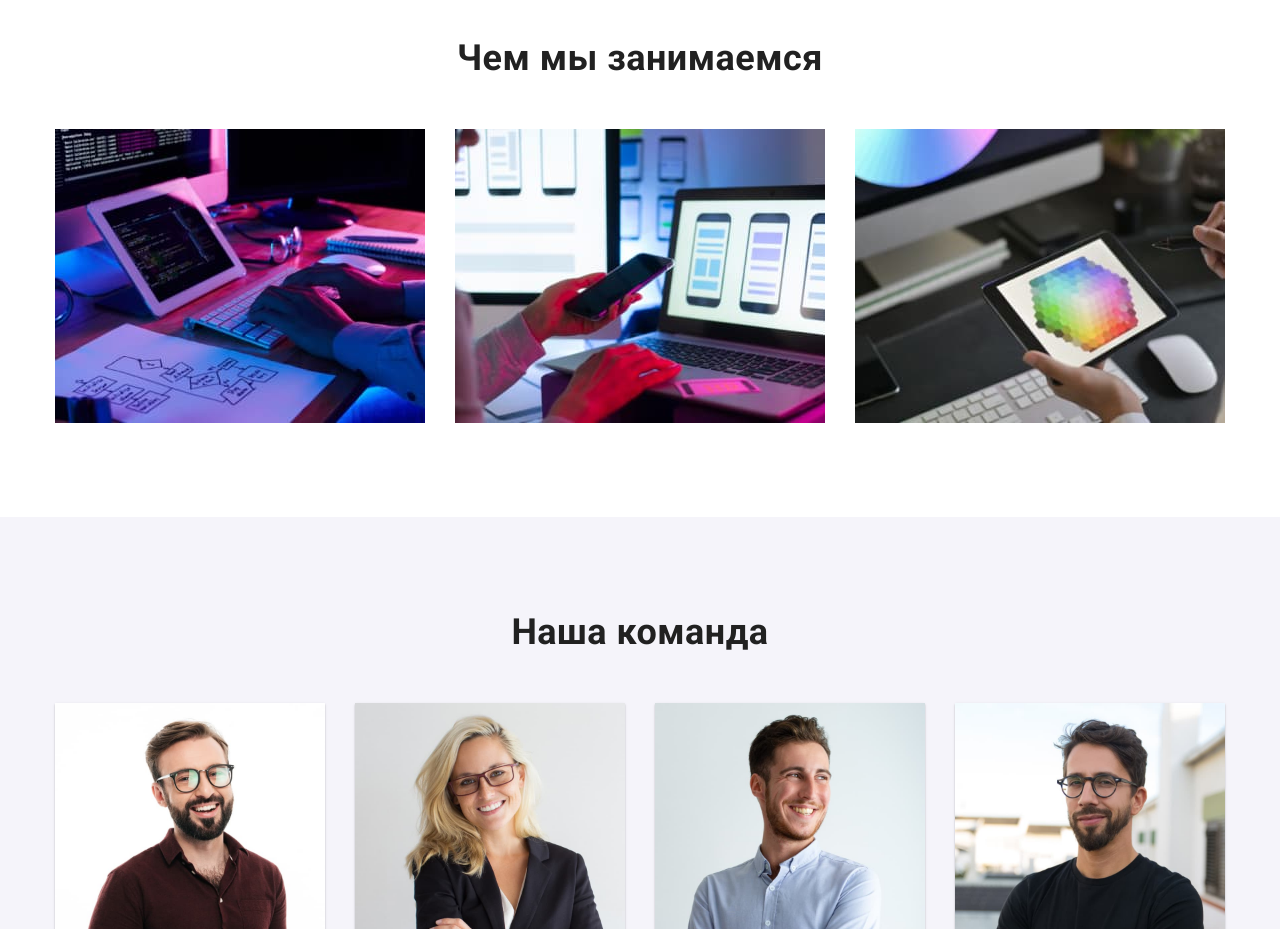
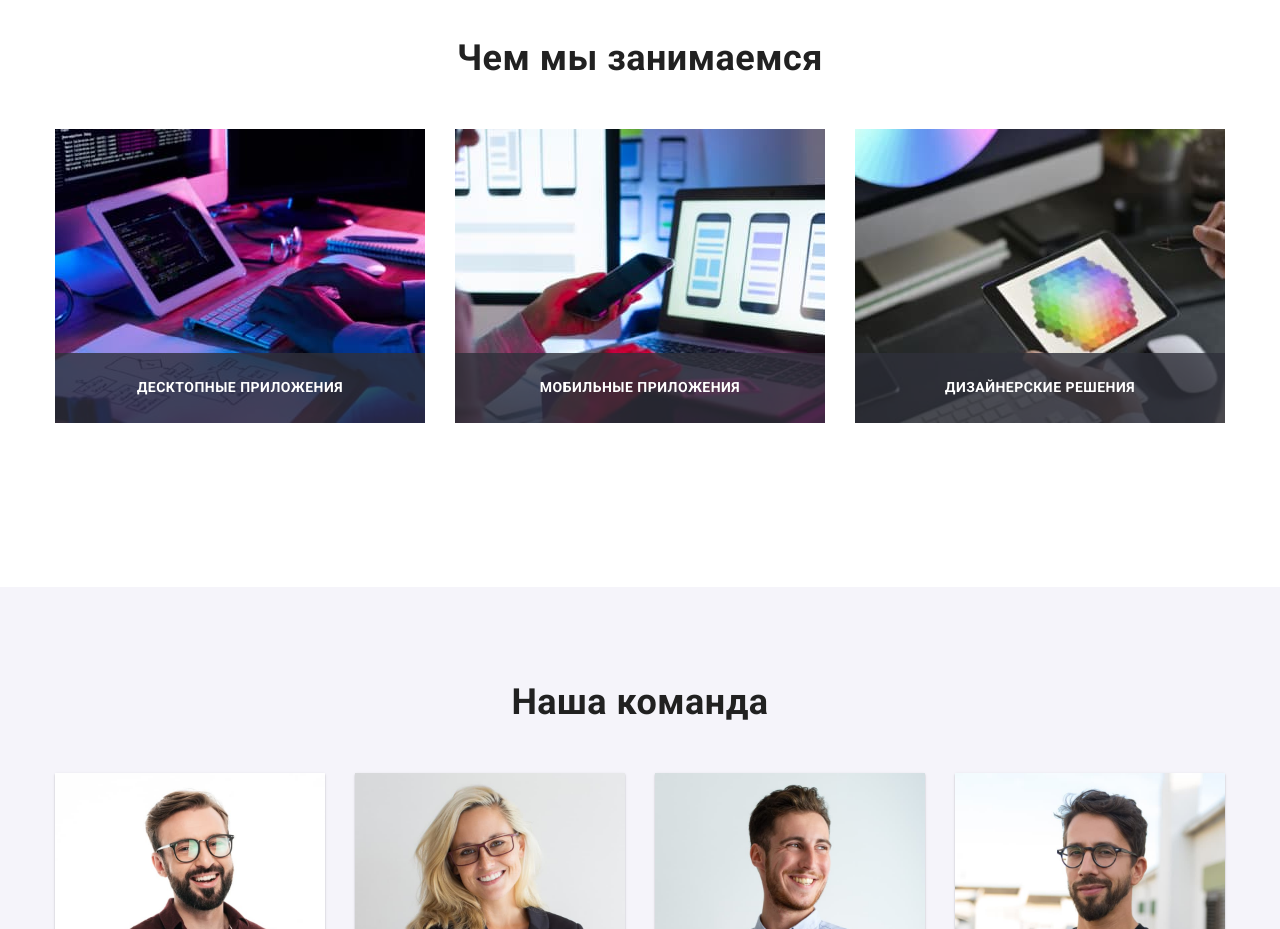
Before and after one commit to SvetlanaMerkurieva/goit-markup-hw-05, a plain HTML site: page index.html in a window 1280 px wide. Shown: the part 1080-2009 px from the top of the page. Drawn offline with nearby package versions, Linux system fonts and the light colour scheme.

Commit message:
Добавляет надписи на фото занятий

```diff
--- a/css/styles.css
+++ b/css/styles.css
@@ -199,6 +199,21 @@ body {
     text-align: center;
     margin-top: 0px;
     margin-bottom: 50px;
+}
+.section-job .description-job {
+    width: 370px;
+    height: 70px;
+    background: rgba(47, 48, 58, 0.8);
+    position: relative;
+    bottom: 70px;
+}
+.description-job .title {
+    color: #FFFFFF;
+    font-weight: 700;
+    font-size: 14px;
+    line-height: 1.14;
+    text-align: center;
+    padding-top: 27px;
 }
 .section-team {
     background-color: #F5F4FA;
--- a/index.html
+++ b/index.html
@@ -100,9 +100,21 @@
             <div class="container">
                 <h2 class="title">Чем мы занимаемся</h2>
                 <ul class="list">
-                    <li class="item"><img class="picture" src="./images/jobs/img1.jpg" alt="Разработка сайтов" width="370" height="294"> </li>
-                    <li class="item"><img class="picture" src="./images/jobs/img2.jpg" alt="Разработка мобильных приложений" width="370" height="294"></li>
-                    <li class="item"><img class="picture" src="./images/jobs/img3.jpg" alt="Разработка приложений для планшетов" width="370" height="294"></li>
+                    <li class="item"><img class="picture" src="./images/jobs/img1.jpg" alt="Разработка сайтов" width="370" height="294">
+                        <div class="description-job">
+                            <p class="title">ДЕСКТОПНЫЕ ПРИЛОЖЕНИЯ</p>
+                        </div>
+                    </li>
+                    <li class="item"><img class="picture" src="./images/jobs/img2.jpg" alt="Разработка мобильных приложений" width="370" height="294">
+                        <div class="description-job">
+                            <p class="title">МОБИЛЬНЫЕ ПРИЛОЖЕНИЯ</p>
+                        </div>
+                    </li>
+                    <li class="item"><img class="picture" src="./images/jobs/img3.jpg" alt="Разработка приложений для планшетов" width="370" height="294">
+                        <div class="description-job">
+                            <p class="title">ДИЗАЙНЕРСКИЕ РЕШЕНИЯ</p>
+                        </div>
+                    </li>
                 </ul>
             </div>
         </section>
```
